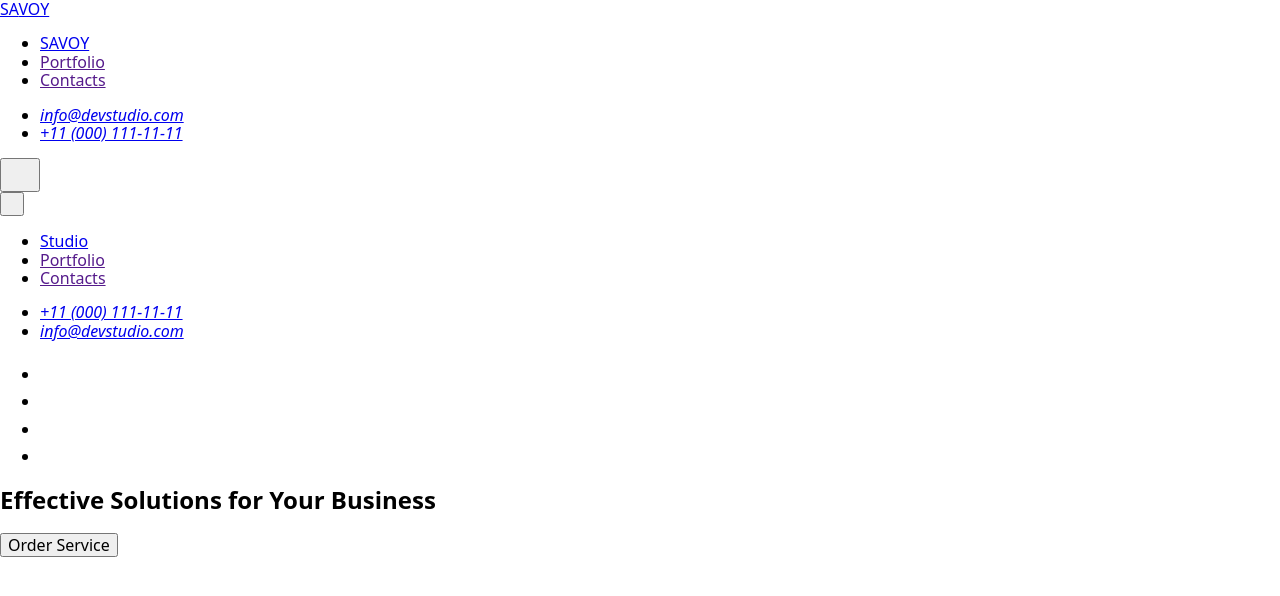
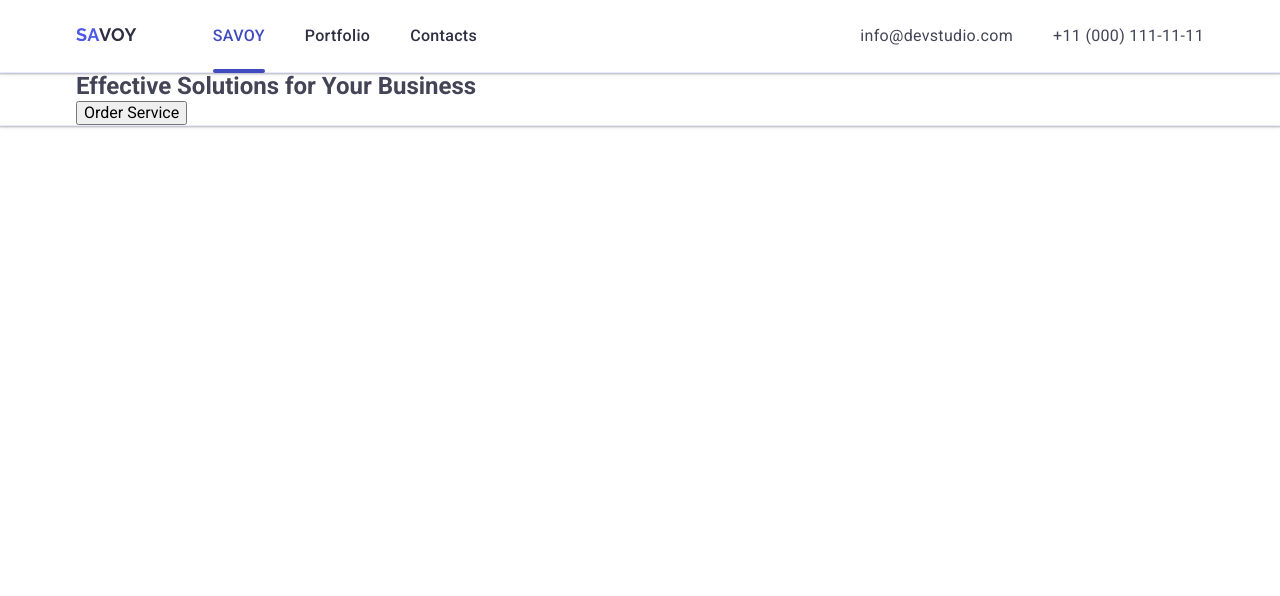
Before and after one commit to Metelia/VebPolish, a plain HTML site: page index.html in a window 1280 px wide. Drawn offline with nearby package versions, Linux system fonts and the light colour scheme.

Commit message:
Добавлены картинки и обновлены стили

```diff
--- a/index.html
+++ b/index.html
@@ -13,7 +13,7 @@
     integrity="sha512-q6WgHqiHlKyOqslT/lgBgodhd03Wp4BEqKeW6nNtlOY4quzyG3VoQKFrieaCeSnuVseNKRGpGeDU3qPmabCANg=="
     crossorigin="anonymous" referrerpolicy="no-referrer" />
 
-  <link rel="stylesheet" href="./dana_polish/css/styles.css />
+  <link rel="stylesheet" href="./dana_polish/css/styles.css" />
 
 </head>
 <body>
```
